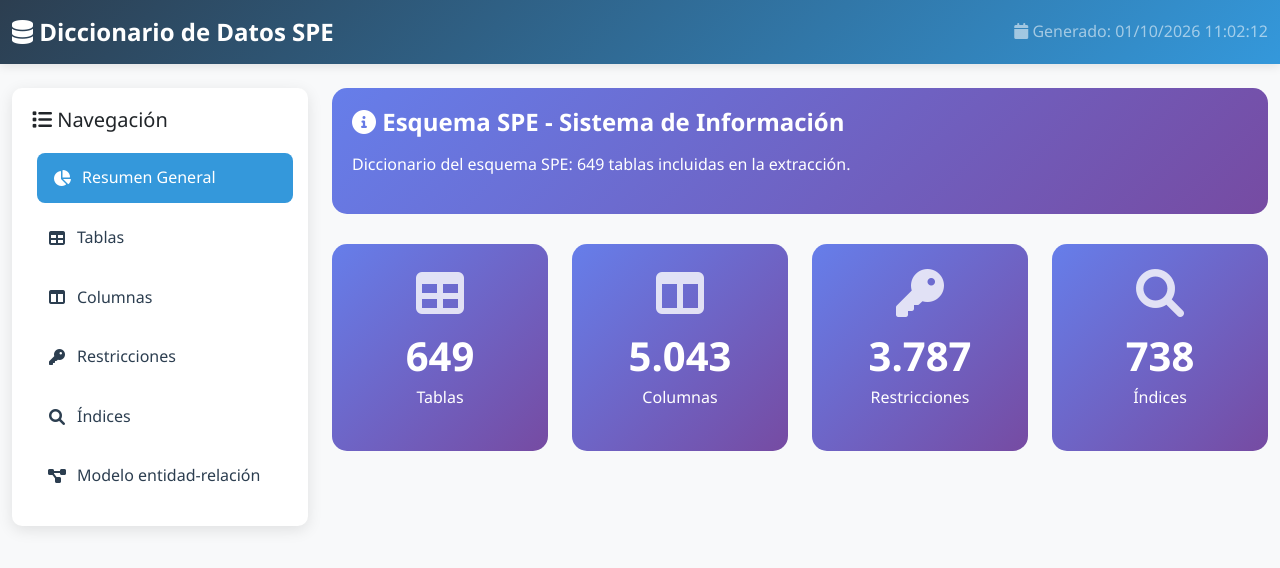
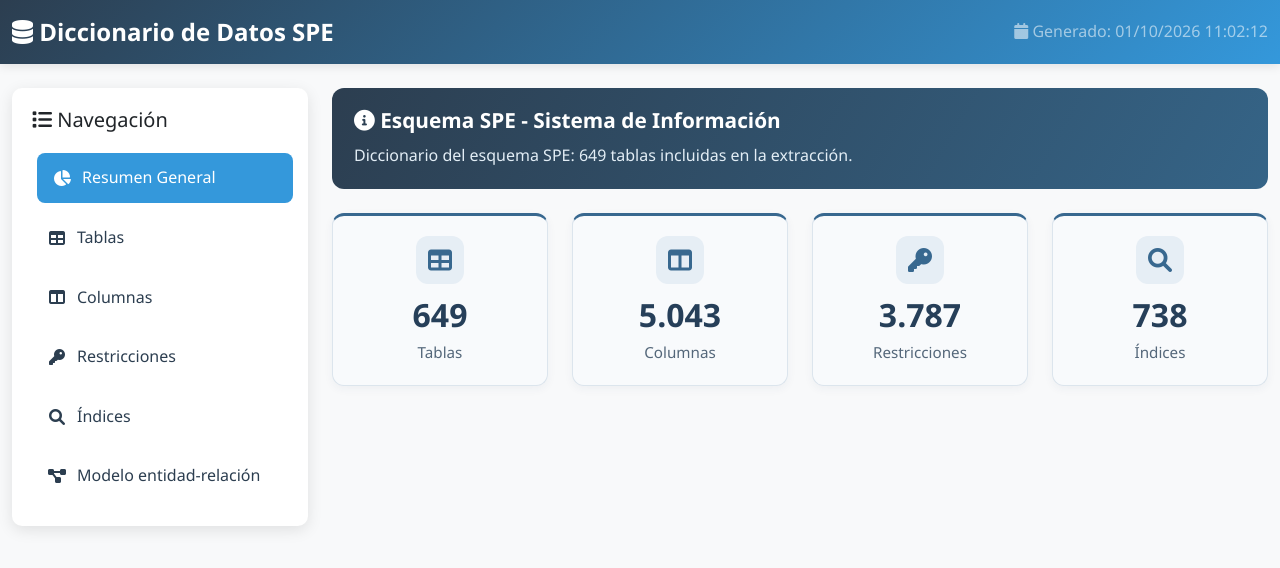
Before and after one commit to JavierTcr/DccData, a website: page diccionario_viewer.html in a window 1280 px wide. Drawn offline with nearby package versions, Linux system fonts and the light colour scheme.

Commit message:
Se ajusta colores en diseño

```diff
--- a/assets/styles.css
+++ b/assets/styles.css
@@ -63,33 +63,6 @@ body {
     box-shadow: 0 4px 20px rgba(0,0,0,0.1);
     padding: 30px;
     margin-bottom: 30px;
-}
-
-.stats-card {
-    background: linear-gradient(135deg, #667eea 0%, #764ba2 100%);
-    color: white;
-    border-radius: 15px;
-    padding: 25px;
-    margin-bottom: 20px;
-    text-align: center;
-    transition: transform 0.3s ease;
-    cursor: pointer;
-}
-
-.stats-card:hover {
-    transform: translateY(-5px);
-}
-
-.stats-card i {
-    font-size: 3rem;
-    margin-bottom: 15px;
-    opacity: 0.8;
-}
-
-.stats-card h3 {
-    font-size: 2.5rem;
-    font-weight: bold;
-    margin-bottom: 5px;
 }
 
 .search-container {
@@ -220,31 +193,6 @@ body {
     border-color: var(--secondary-color);
 }
 
-.info-box {
-    background: linear-gradient(135deg, #667eea 0%, #764ba2 100%);
-    color: white;
-    border-radius: 15px;
-    padding: 20px;
-    margin-bottom: 30px;
-}
-
-.info-box h4 {
-    margin-bottom: 15px;
-    font-weight: bold;
-}
-
-.export-buttons {
-    margin-bottom: 20px;
-}
-
-.btn-export {
-    margin-right: 10px;
-    margin-bottom: 10px;
-    border-radius: 8px;
-    padding: 8px 16px;
-    font-size: 0.9rem;
-}
-
 .alert-info {
     background: linear-gradient(135deg, #3498db, #2980b9);
     color: white;
@@ -363,19 +311,9 @@ tr[style*="cursor: pointer"]:hover {
 }
 
 /* Mejoras en botones de exportación */
-.export-buttons .btn {
-    margin-right: 0.5rem;
-    transition: all 0.3s ease;
-}
-
-.export-buttons .btn:hover {
-    transform: translateY(-2px);
-    box-shadow: 0 4px 8px rgba(0,0,0,0.15);
-}
-
 /* Estilos para el modal header mejorado */
 .modal-header {
-    background: linear-gradient(135deg, #667eea 0%, #764ba2 100%);
+    background: linear-gradient(120deg, #2c3e50, #356487);
     color: white;
     border-radius: 0.5rem 0.5rem 0 0;
 }
@@ -399,3 +337,83 @@ tr[style*="cursor: pointer"]:hover {
         transform: translateY(0);
     }
 }
+
+/* Summary and export controls: sober dictionary palette. */
+.stats-card {
+    background: #f8fafc;
+    color: #263f59;
+    border: 1px solid #dce5ed;
+    border-top: 3px solid #38688f;
+    border-radius: 12px;
+    padding: 20px 16px;
+    margin-bottom: 20px;
+    text-align: center;
+    box-shadow: 0 3px 10px rgba(38, 63, 89, .05);
+    transition: border-color .2s ease, box-shadow .2s ease;
+}
+.stats-card[onclick] { cursor: pointer; }
+.stats-card:hover {
+    border-color: #8aa9c2;
+    box-shadow: 0 5px 14px rgba(38, 63, 89, .1);
+}
+.stats-card i {
+    display: inline-grid;
+    place-items: center;
+    width: 48px;
+    height: 48px;
+    border-radius: 12px;
+    background: #e6eef5;
+    color: #38688f;
+    font-size: 1.5rem;
+    margin-bottom: 12px;
+    opacity: 1;
+}
+.stats-card h3 {
+    font-size: 2rem;
+    font-weight: 700;
+    line-height: 1.2;
+    margin-bottom: 6px;
+}
+.stats-card p { color: #54677a; font-size: .95rem; margin-bottom: 0; }
+.info-box {
+    background: linear-gradient(120deg, #2c3e50, #356487);
+    color: #fff;
+    border-radius: 12px;
+    padding: 20px 22px;
+    margin-bottom: 24px;
+}
+.info-box h4 { font-size: 1.3rem; font-weight: 700; margin-bottom: 10px; }
+.info-box p { color: #e2edf5; margin-bottom: 0; }
+.export-buttons { display: flex; flex-wrap: wrap; gap: 8px; margin-bottom: 0; }
+.export-buttons-selection { display: grid; grid-template-columns: repeat(2, minmax(0, 1fr)); grid-auto-rows: 1fr; }
+.export-buttons .btn-export {
+    margin: 0;
+    min-height: 42px;
+    border-radius: 8px;
+    padding: 9px 12px;
+    font-size: .875rem;
+    font-weight: 600;
+    line-height: 1.4;
+    white-space: normal;
+    transition: background-color .2s ease, border-color .2s ease;
+    --bs-btn-focus-shadow-rgb: 56, 104, 143;
+}
+.export-buttons .btn-export i { margin-right: 5px; }
+.export-buttons .btn-primary { background: #315d80; border-color: #315d80; color: #fff; }
+.export-buttons .btn-info { background: #edf3f8; border-color: #bacbd9; color: #2d506d; }
+.export-buttons .btn-success { background: #2e6868; border-color: #2e6868; color: #fff; }
+.export-buttons .btn-warning { background: #f4f6f8; border-color: #cbd3db; color: #4b5b6b; }
+.export-buttons .btn-primary:hover:not(:disabled) { background: #244866; border-color: #244866; }
+.export-buttons .btn-info:hover:not(:disabled) { background: #dfeaf3; border-color: #8ba7bd; }
+.export-buttons .btn-success:hover:not(:disabled) { background: #245252; border-color: #245252; }
+.export-buttons .btn-warning:hover:not(:disabled) { background: #e5eaf0; border-color: #a6b3c0; }
+.export-buttons .btn-export:focus-visible { outline: 3px solid #8fb1ce; outline-offset: 3px; }
+.export-buttons .btn-export:disabled { opacity: .6; }
+.export-buttons #selected-count { color: inherit; }
+@media (max-width: 575px) {
+    .export-buttons-selection { grid-template-columns: 1fr; }
+    .export-buttons-selection .btn-export { text-align: left; }
+}
+@media (prefers-reduced-motion: reduce) {
+    .stats-card, .export-buttons .btn-export { transition: none; }
+}
--- a/diccionario_viewer.html
+++ b/diccionario_viewer.html
@@ -73,32 +73,6 @@
             box-shadow: 0 4px 20px rgba(0,0,0,0.1);
             padding: 30px;
             margin-bottom: 30px;
-        }
-
-        .stats-card {
-            background: linear-gradient(135deg, #667eea 0%, #764ba2 100%);
-            color: white;
-            border-radius: 15px;
-            padding: 25px;
-            margin-bottom: 20px;
-            text-align: center;
-            transition: transform 0.3s ease;
-        }
-
-        .stats-card:hover {
-            transform: translateY(-5px);
-        }
-
-        .stats-card i {
-            font-size: 3rem;
-            margin-bottom: 15px;
-            opacity: 0.8;
-        }
-
-        .stats-card h3 {
-            font-size: 2.5rem;
-            font-weight: bold;
-            margin-bottom: 5px;
         }
 
         .search-container {
@@ -228,19 +202,6 @@
             border-color: var(--secondary-color);
         }
 
-        .info-box {
-            background: linear-gradient(135deg, #667eea 0%, #764ba2 100%);
-            color: white;
-            border-radius: 15px;
-            padding: 20px;
-            margin-bottom: 30px;
-        }
-
-        .info-box h4 {
-            margin-bottom: 15px;
-            font-weight: bold;
-        }
-
         @media (max-width: 768px) {
             .sidebar {
                 position: relative;
@@ -254,18 +215,6 @@
             .stats-card {
                 margin-bottom: 15px;
             }
-        }
-
-        .export-buttons {
-            margin-bottom: 20px;
-        }
-
-        .btn-export {
-            margin-right: 10px;
-            margin-bottom: 10px;
-            border-radius: 8px;
-            padding: 8px 16px;
-            font-size: 0.9rem;
         }
 
         .table-checkbox {
@@ -285,6 +234,86 @@
         #selected-count {
             font-weight: bold;
             color: var(--success-color);
+        }
+
+        /* Summary and export controls: sober dictionary palette. */
+        .stats-card {
+            background: #f8fafc;
+            color: #263f59;
+            border: 1px solid #dce5ed;
+            border-top: 3px solid #38688f;
+            border-radius: 12px;
+            padding: 20px 16px;
+            margin-bottom: 20px;
+            text-align: center;
+            box-shadow: 0 3px 10px rgba(38, 63, 89, .05);
+            transition: border-color .2s ease, box-shadow .2s ease;
+        }
+        .stats-card[onclick] { cursor: pointer; }
+        .stats-card:hover {
+            border-color: #8aa9c2;
+            box-shadow: 0 5px 14px rgba(38, 63, 89, .1);
+        }
+        .stats-card i {
+            display: inline-grid;
+            place-items: center;
+            width: 48px;
+            height: 48px;
+            border-radius: 12px;
+            background: #e6eef5;
+            color: #38688f;
+            font-size: 1.5rem;
+            margin-bottom: 12px;
+            opacity: 1;
+        }
+        .stats-card h3 {
+            font-size: 2rem;
+            font-weight: 700;
+            line-height: 1.2;
+            margin-bottom: 6px;
+        }
+        .stats-card p { color: #54677a; font-size: .95rem; margin-bottom: 0; }
+        .info-box {
+            background: linear-gradient(120deg, #2c3e50, #356487);
+            color: #fff;
+            border-radius: 12px;
+            padding: 20px 22px;
+            margin-bottom: 24px;
+        }
+        .info-box h4 { font-size: 1.3rem; font-weight: 700; margin-bottom: 10px; }
+        .info-box p { color: #e2edf5; margin-bottom: 0; }
+        .export-buttons { display: flex; flex-wrap: wrap; gap: 8px; margin-bottom: 0; }
+        .export-buttons-selection { display: grid; grid-template-columns: repeat(2, minmax(0, 1fr)); grid-auto-rows: 1fr; }
+        .export-buttons .btn-export {
+            margin: 0;
+            min-height: 42px;
+            border-radius: 8px;
+            padding: 9px 12px;
+            font-size: .875rem;
+            font-weight: 600;
+            line-height: 1.4;
+            white-space: normal;
+            transition: background-color .2s ease, border-color .2s ease;
+            --bs-btn-focus-shadow-rgb: 56, 104, 143;
+        }
+        .export-buttons .btn-export i { margin-right: 5px; }
+        .export-buttons .btn-primary { background: #315d80; border-color: #315d80; color: #fff; }
+        .export-buttons .btn-info { background: #edf3f8; border-color: #bacbd9; color: #2d506d; }
+        .export-buttons .btn-success { background: #2e6868; border-color: #2e6868; color: #fff; }
+        .export-buttons .btn-warning { background: #f4f6f8; border-color: #cbd3db; color: #4b5b6b; }
+        .export-buttons .btn-primary:hover:not(:disabled) { background: #244866; border-color: #244866; }
+        .export-buttons .btn-info:hover:not(:disabled) { background: #dfeaf3; border-color: #8ba7bd; }
+        .export-buttons .btn-success:hover:not(:disabled) { background: #245252; border-color: #245252; }
+        .export-buttons .btn-warning:hover:not(:disabled) { background: #e5eaf0; border-color: #a6b3c0; }
+        .export-buttons .btn-export:focus-visible { outline: 3px solid #8fb1ce; outline-offset: 3px; }
+        .export-buttons .btn-export:disabled { opacity: .6; }
+        .export-buttons #selected-count { color: inherit; }
+        @media (max-width: 575px) {
+            .export-buttons-selection { grid-template-columns: 1fr; }
+            .export-buttons-selection .btn-export { text-align: left; }
+        }
+        @media (prefers-reduced-motion: reduce) {
+            .stats-card, .export-buttons .btn-export { transition: none; }
         }
     </style>
 </head>
@@ -399,13 +428,13 @@
                         </h2>
 
                         <div class="search-container">
-                            <div class="row">
+                            <div class="row g-3">
                                 <div class="col-md-6">
                                     <input type="text" class="form-control search-input" id="tabla-search"
                                            placeholder="🔍 Buscar tablas por nombre...">
                                 </div>
                                 <div class="col-md-6">
-                                    <div class="export-buttons">
+                                    <div class="export-buttons export-buttons-selection">
                                         <button class="btn btn-primary btn-export" onclick="exportData('tablas', 'csv')">
                                             <i class="fas fa-download"></i> Lista Todas
                                         </button>
```
